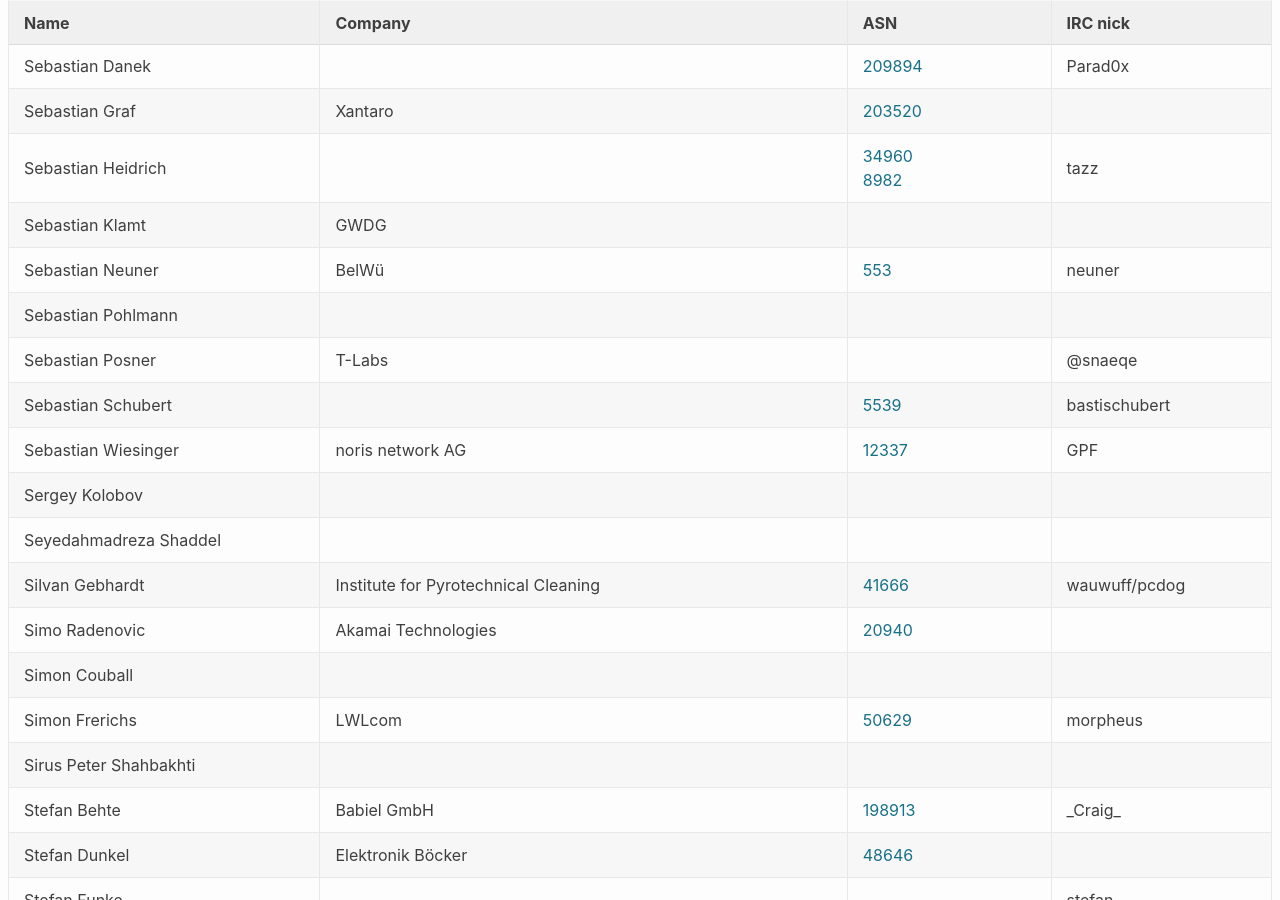
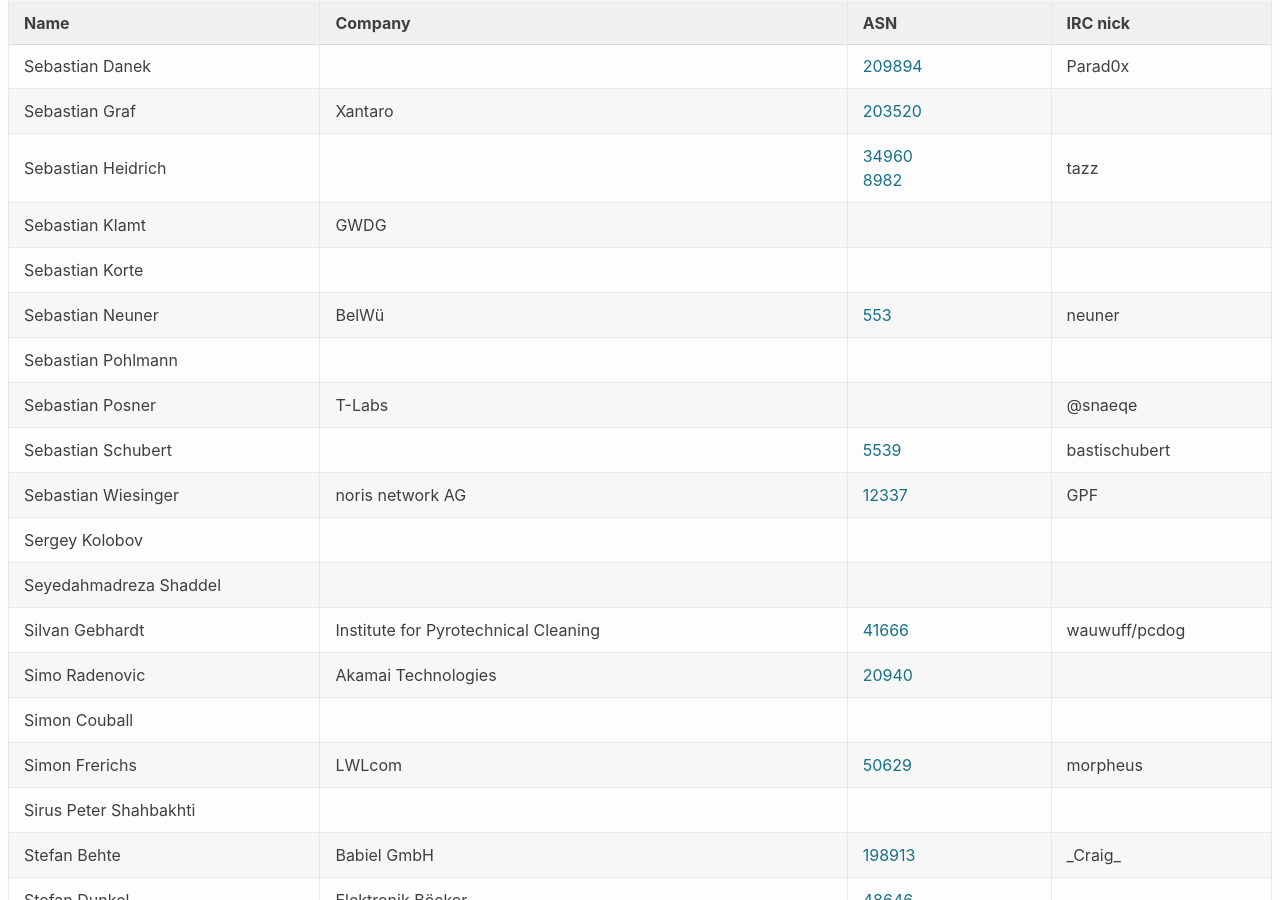
Before and after one commit to denog/pretix-attendeelist, a Jekyll site: the page built from index.markdown, in a window 1280 px wide and 900 px high, scrolled down 13132 px. Built offline with Jekyll 4.4.1, drawn with Linux system fonts in a browser that asks for light colours.

Commit message:
Latest data: Thu Oct 22 07:26:28 UTC 2020

```diff
--- a/_data/attendees.json
+++ b/_data/attendees.json
@@ -1668,6 +1668,12 @@
     "asn": null
   },
   {
+    "name": "Sebastian Korte",
+    "company": null,
+    "irc": null,
+    "asn": null
+  },
+  {
     "name": "Sebastian Neuner",
     "company": "BelWü",
     "irc": "neuner",
```
